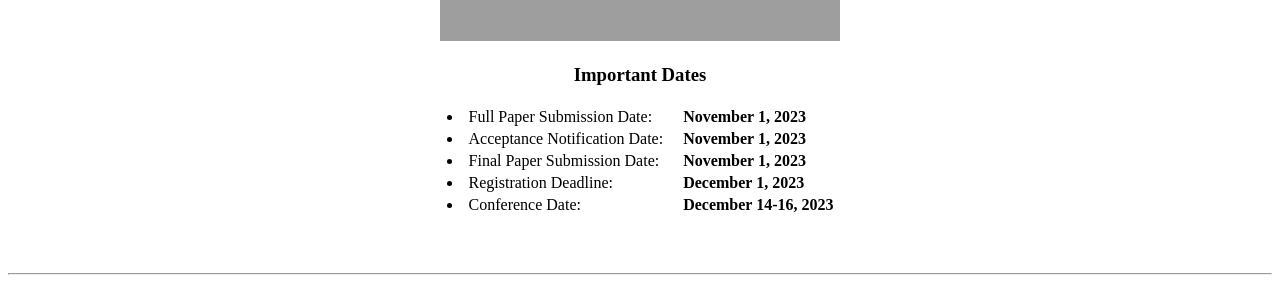
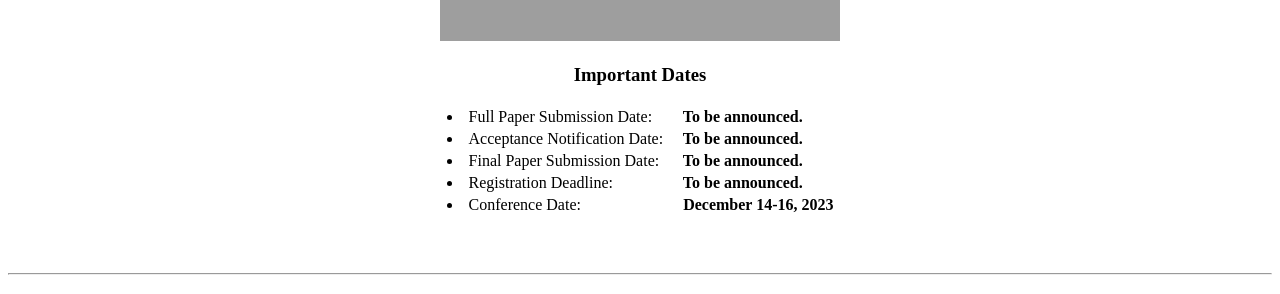
Before and after one commit to icea-conf/2023, a Jekyll site: the page built from index.html, in a window 1280 px wide. Shown: the part 603-897 px from the top of the page. Built offline with Jekyll 4.4.1, drawn with Linux system fonts in a browser that asks for light colours; the list of posts is cut into pages by our own code.

Commit message:
Update index.html

```diff
--- a/index.html
+++ b/index.html
@@ -23,7 +23,7 @@ title: ACM ICEA 2023
                                           <li>Full Paper Submission Date: </li>
                                     </td>
                                     <td>
-                                          <b>&nbsp; &nbsp; November 1, 2023</b>
+                                          <b>&nbsp; &nbsp; To be announced.</b>
                                     </td>
                               </tr>
                               <tr>
@@ -31,7 +31,7 @@ title: ACM ICEA 2023
                                           <li>Acceptance Notification Date: </li>
                                     </td>
                                     <td>
-                                          <b>&nbsp; &nbsp; November 1, 2023</b>
+                                          <b>&nbsp; &nbsp; To be announced.</b>
                                     </td>
                               </tr>
                               <tr>
@@ -39,7 +39,7 @@ title: ACM ICEA 2023
                                           <li>Final Paper Submission Date: </li>
                                     </td>
                                     <td>
-                                          <b>&nbsp; &nbsp; November 1, 2023</b>
+                                          <b>&nbsp; &nbsp; To be announced.</b>
                                     </td>
                               </tr>
                               <tr>
@@ -47,7 +47,7 @@ title: ACM ICEA 2023
                                           <li>Registration Deadline: </li>
                                     </td>
                                     <td>
-                                          <b>&nbsp; &nbsp; December 1, 2023</b>
+                                          <b>&nbsp; &nbsp; To be announced.</b>
                                     </td>
                               </tr>
                               <tr>
```
